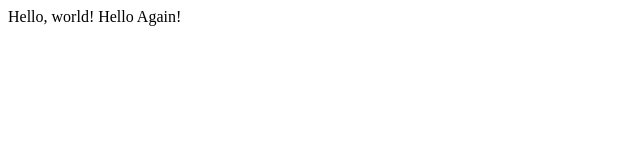
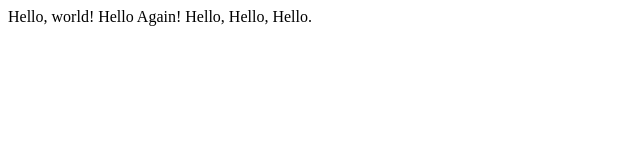
Before and after one commit to TheXorn/project0, a plain HTML site: page index.html in a window 1280 px wide. Shown: the whole page, without its empty margins (0-640 px from the left). Drawn offline with Linux system fonts and the light colour scheme.

Commit message:
Update index.html

```diff
--- a/index.html
+++ b/index.html
@@ -5,6 +5,6 @@
     </head>
 
     <body>
-        Hello, world! Hello Again!
+        Hello, world! Hello Again! Hello, Hello, Hello.
     </body>
 </html>
```
